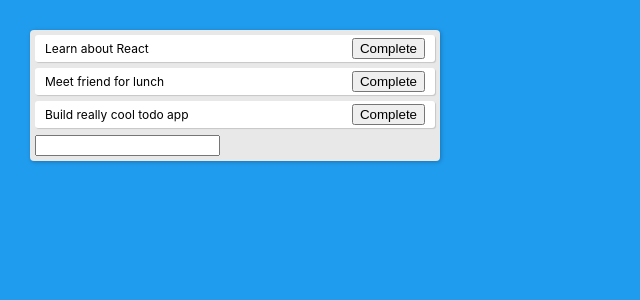
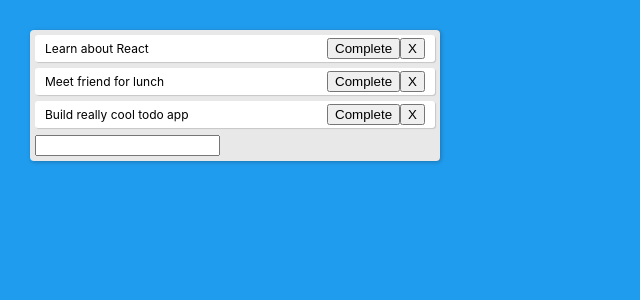
Before and after one commit to Ukkabanana/react-to-do, a React (Create React App) app: page / in a window 1280 px wide. Shown: the top 300 px of the page, without its empty margins (0-640 px from the left). Built offline with nearby package versions, Linux system fonts and the light colour scheme.

Commit message:
deleting todo

```diff
--- a/src/App.js
+++ b/src/App.js
@@ -1,12 +1,13 @@
 import React, {useState} from 'react';
 import './App.css';
 
-function Todo({ todo, index, completeTodo }) {
+function Todo({ todo, index, completeTodo, removeTodo }) {
   return (
     <div className="todo" style={{textDecoration : todo.isCompleted ? "line-through": ""}}>
       {todo.text}
       <div>
         <button onClick={()=> completeTodo(index)}>Complete</button>
+        <button onClick={()=> removeTodo(index)}>X</button>
       </div>
     </div>
   );
@@ -51,7 +52,13 @@ function App() {
     const newTodos = [...todos];
     newTodos[index].isCompleted = true;
     setTodos(newTodos);
-  };
+  }
+
+  const removeTodo = index => {
+    const newTodos = [...todos];
+    newTodos.splice(index,1);
+    setTodos(newTodos);
+  }
 
   return (
     <div className="app">
@@ -62,6 +69,7 @@ function App() {
             index={index}
             todo={todo}
             completeTodo={completeTodo}
+            removeTodo={removeTodo}
           />
         ))}
         <TodoForm addTodo={addTodo} />
```
